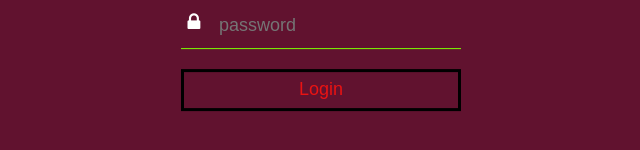
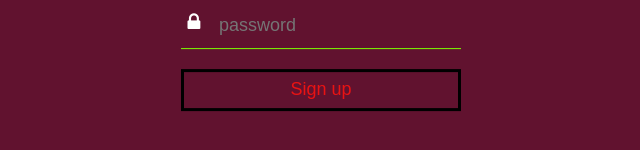
Before and after one commit to PrathamSharma1510/Sign-up_Page, a plain HTML site: page index.html in a window 1280 px wide. Shown: the part 462-612 px from the top of the page, 319-959 px from the left. Drawn offline with Linux system fonts and the light colour scheme.

Commit message:
Update index.html

```diff
--- a/index.html
+++ b/index.html
@@ -26,7 +26,7 @@
       <i class="fa fa-lock" aria-hidden="true"></i>
       <input type="password" id="pass" placeholder="password">
     </div>
-    <button id="btn" onclick="buttonclick()">Login</button>
+    <button id="btn" onclick="buttonclick()">Sign up</button>
   </div>
 
 
```
